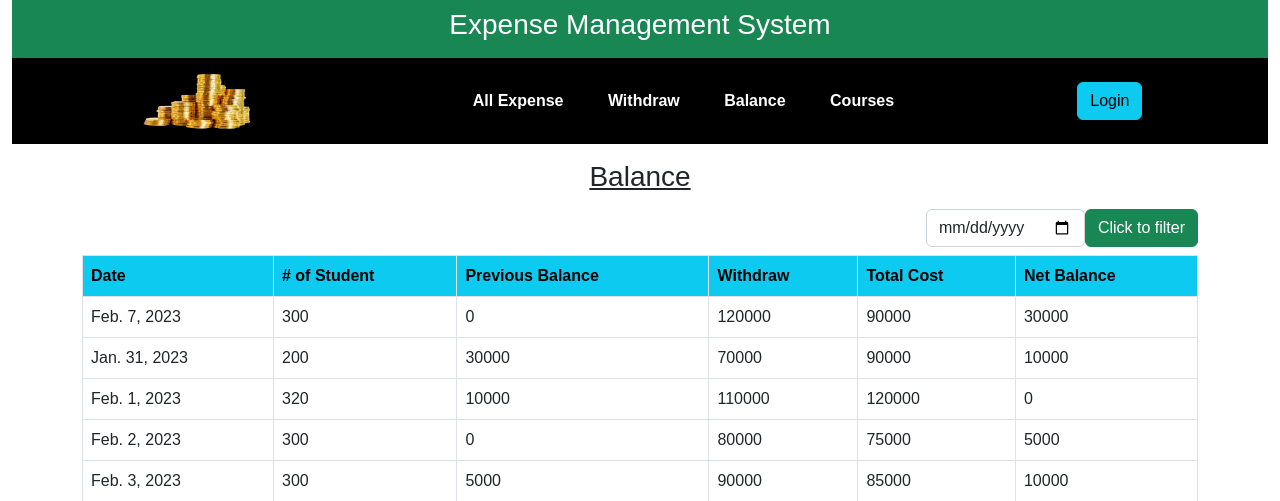
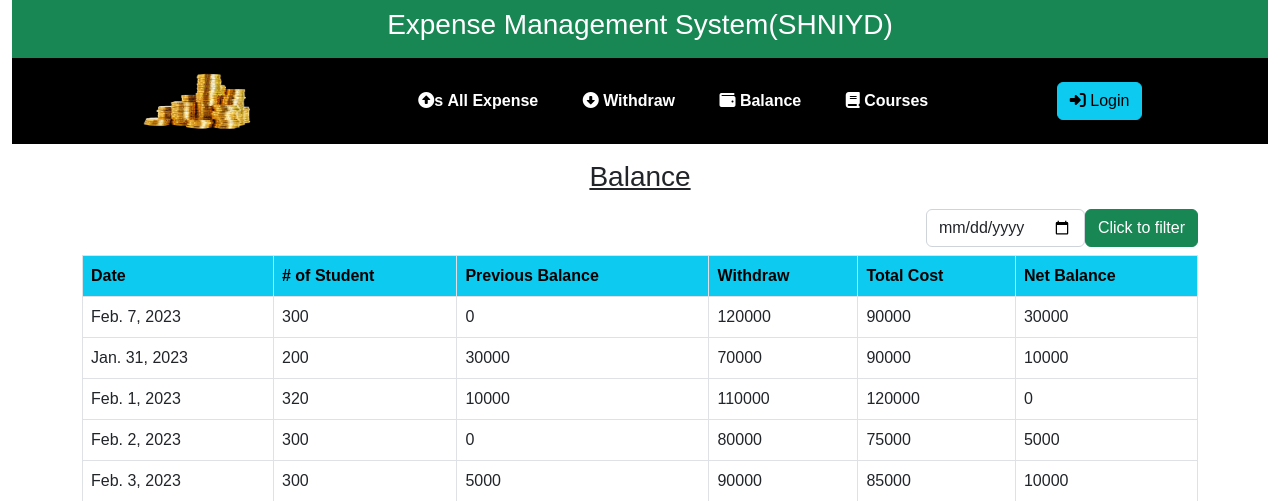
Before and after one commit to alamindesign/Expense-Management, a Django app: page /balance/ in a window 1280 px wide. Shown: the top 501 px of the page. Run offline with Django 3.2, Linux system fonts and the light colour scheme; data comes from the database, SQL or seed files in the repository; some libraries are stand-ins or nearby versions.

Commit message:
updated menubar

```diff
--- a/ExpenseManagement/templates/expenseApp/base.html
+++ b/ExpenseManagement/templates/expenseApp/base.html
@@ -9,10 +9,7 @@
       href="https://cdn.jsdelivr.net/npm/remixicon@2.5.0/fonts/remixicon.css"
       rel="stylesheet"
     />
-    <script
-      src="https://kit.fontawesome.com/12b9f8704b.js"
-      crossorigin="anonymous"
-    ></script>
+    <script src="https://kit.fontawesome.com/fcf43d0124.js"crossorigin="anonymous"></script>
     <link rel="stylesheet" href="https://cdn.jsdelivr.net/npm/bootstrap@5.2.3/dist/css/bootstrap.min.css" />
     <link rel="stylesheet" href="{% static 'css/style.css'%}" />
     <title>Expense Management System(SHNIYD)</title>
@@ -21,7 +18,7 @@
   <body>
     <div class="container-fluid">
       <div class="text-bg-success text-center py-2">
-        <h3> Expense Management System </h3>
+        <h3> Expense Management System(SHNIYD) </h3>
     </div>
 
 
@@ -30,12 +27,12 @@
         <a href="/"><img width="120px" src="{% static './images/icon.png' %}" height="60px" alt="logo"/></a>
 
           <ul class="mt-3">
-          <li><a href="{% url 'home' %}">All Expense</a></li>
-          <li><a href="{% url 'withdraw' %}">Withdraw</a></li>
-          <li><a href="{% url 'balance' %}">Balance</a></li>
-          <li><a href="{% url 'course' %}">Courses</a></li>
+          <li><a href="{% url 'home' %}"><i class="fa-solid fa-circle-up"></i>s&nbsp;All Expense</a></li>
+          <li><a href="{% url 'withdraw' %}"><i class="fa-solid fa-circle-down"></i>&nbsp;Withdraw</a></li>
+          <li><a href="{% url 'balance' %}"><i class="fa-solid fa-wallet"></i>&nbsp;Balance</a></li>
+          <li><a href="{% url 'course' %}"><i class="fa-solid fa-book"></i>&nbsp;Courses</a></li>
         </ul>
-        <a class="btn btn-info" href="/admin">Login</a>
+        <a class="btn btn-info" href="/admin"><i class="fa-solid fa-right-to-bracket"></i>&nbsp;Login</a>
 
       </nav>
       {% block content%}
```
